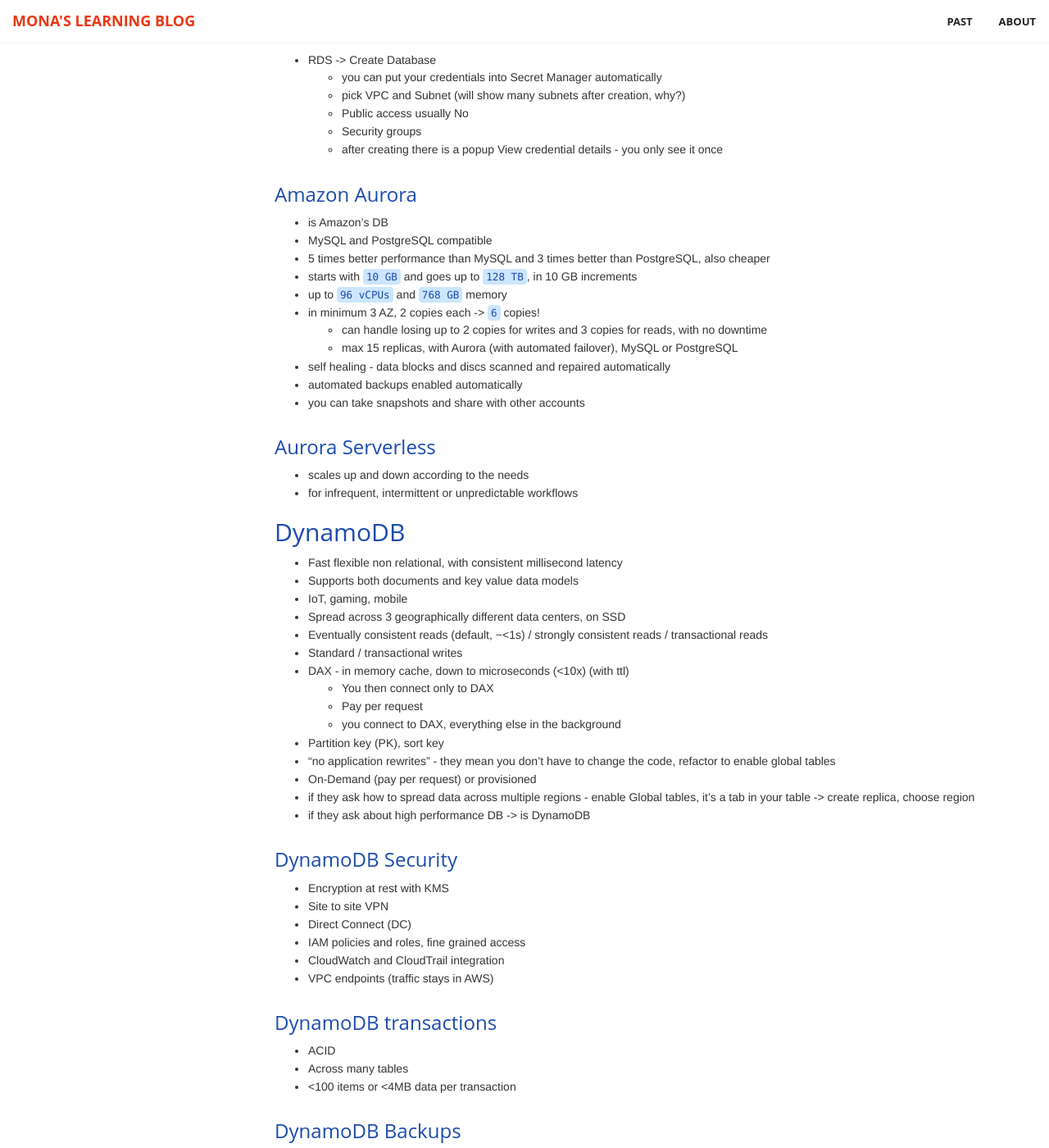
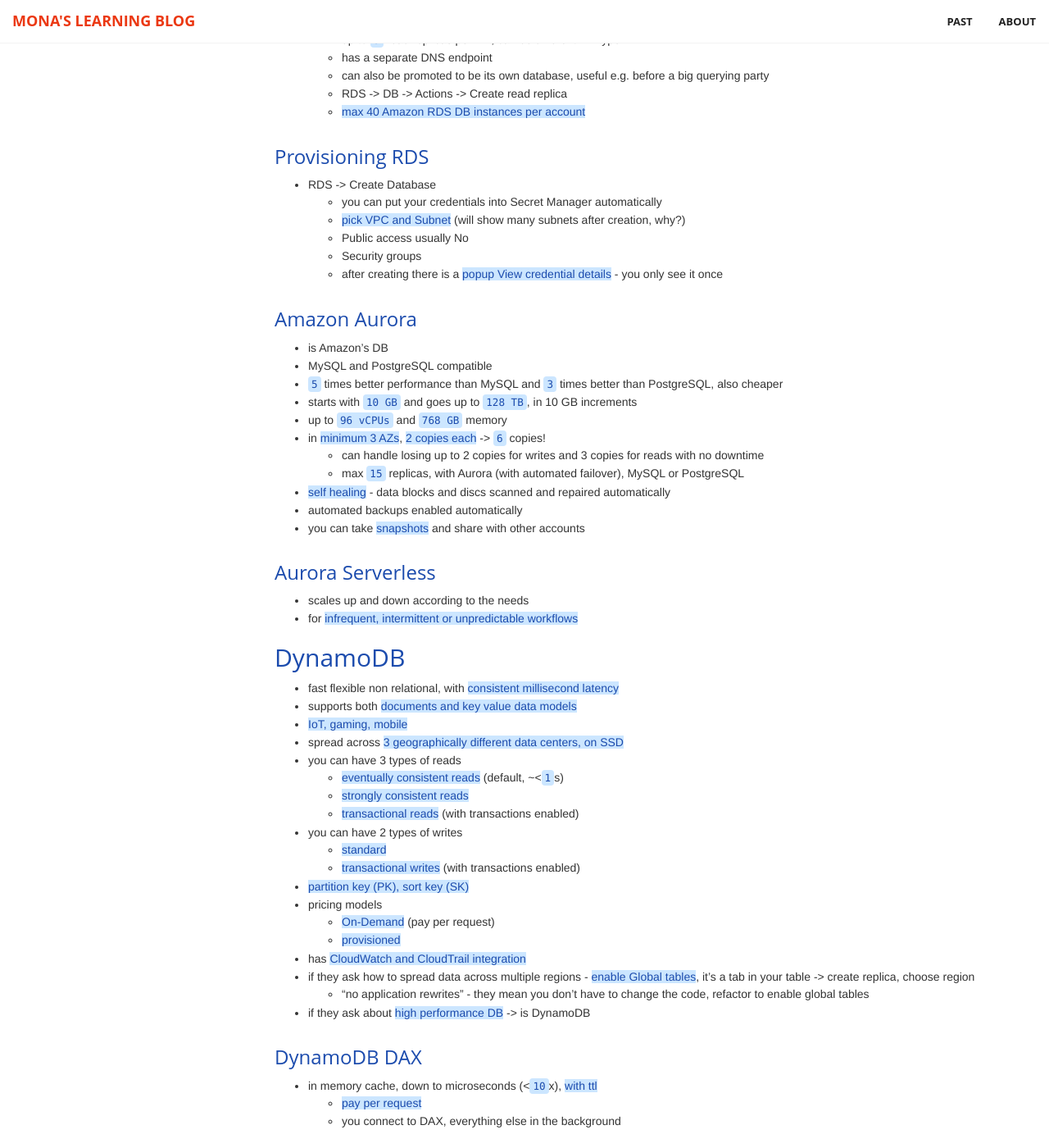
Before and after one commit to monikma/monikma.github.io, a Jekyll site: the page built from _posts/2024-03-05-aws-certified-solutions-architect-storage.md, in a window 1280 px wide and 1400 px high, scrolled down 8980 px. Shown: the whole window at 82% size. Built offline with Jekyll 4.4.1, drawn with Linux system fonts in a browser that asks for light colours; some of the changed text lies outside the part shown.

Commit message:
Update: storage

```diff
--- a/_posts/2024-03-05-aws-certified-solutions-architect-storage.md
+++ b/_posts/2024-03-05-aws-certified-solutions-architect-storage.md
@@ -211,46 +211,47 @@
   - best fit: Throughput Optimized HDD (st1)
 
 ## EBS Types
-- **Standard**
-  - previous generation volume, for infrequent access
-  - 1 GiB - 1 TiB
-  - IOPS 40-200
-  - Throughput 40-90 MiB/s
-- **General Purpose SSD (gp2)**
-  - balance of price & performance
-  - 3 IOPS / GiB, `<16k IOPS` per volume
-  - for < 1TB, <3k IOPS
-  - 99.9% durability
-  - good for boot volumes, or development and test applications that are not latency sensitive
 - **General Purpose SSD (gp3)**
   - max performance **4 times faster than gp2**
-  - predictable 3k IOPS performance and 125 MiB/s regardless of size
-  - 99.9% durability
-  - for apps requiring high performance at low cost, e.g. MySQL, Cassandra, virtual desktops, Hadoop analytics
-  - can get 16k IOPS and 1k MiB/s for extra fee
-  - you don't have to remember numbers, choose gp3 over gp2 always
-- **Provisioned IOPS SSD (io1 legacy)**
-  - most expensive, high performance
-  - `< 64k IOPS` per volume, 50 IOPS / GiB
-  - use if you need more than 16k OIPS
-  - for IO intensive applications, large databases, latency sensitive workloads
+  - predictable `3k` IOPS performance and `125` MiB/s regardless of size
+  - `99.9%` durability
+  - for apps requiring **high performance at low cost**, e.g. MySQL, Cassandra, virtual desktops, Hadoop analytics
+  - can get `16k` IOPS and `1k` MiB/s for extra fee
+  - unlikely to be chosen against gp3
+    - Standard
+      - previous generation volume, for infrequent access
+      - 1 GiB - 1 TiB
+      - IOPS 40-200
+      - Throughput 40-90 MiB/s
+    - General Purpose SSD (gp2)
+      - balance of price & performance
+      - 3 IOPS / GiB, <16k IOPS per volume
+      - for < 1TB, <3k IOPS
+      - 99.9% durability
+      - good for boot volumes, or development and test applications that are not latency sensitive
 - **Provisioned IOPS SSD (io2)**
   - same price as io1
-  - `< 64k IOPS` per volume, 500 IOPS / GiB
+  - `< 64k IOPS` per volume, `500` IOPS / GiB
   - `99.9999%` durability
-  - usage like io1 but high durability
+  - for IO intensive applications, large databases, latency sensitive workloads
+  - unlikely to be chosen against io2
+    - Provisioned IOPS SSD (io1 legacy)
+      - most expensive, high performance
+      - < 64k IOPS per volume, 50 IOPS / GiB
+      - use if you need more than 16k OIPS
+      - usage like io1 but without high durability
 - **Throughput optimized HDD (st1)**
   - low cost hard disk drive, a lot of data
-  - baseline throughput of 40 MB/s per TB, spiking up to 250 MB/s per TB
-  - max throughput 500 MB/s per volume
-  - 99.9% durability
+  - baseline throughput of `40` MB/s per TB, spiking up to `250` MB/s per TB
+  - max throughput `500` MB/s per volume
+  - `99.9%` durability
   - frequently accessed, throughput intensive workloads, e.g. big data, data warehouses, ETL, log processing
   - cannot be a boot volume
 - **Cold HDD (SC1)**
   - cheapest
-  - 12 MB/s per TB, spiking up to 80 MB/s per TB
+  - `12` MB/s per TB, spiking up to `80` MB/s per TB
   - max throughput 250 MB/s per volume
-  - 99.9% durability
+  - `99.9%` durability
   - for data requiring fewer scans per day, performance not a factor, e.g. file server
   - cannot be a boot volume
 - Summary:
@@ -260,50 +261,55 @@
 
 ## EBS Volumes & Snapshots
 - an EBS Volume is virtual hard disk = root device volume, where stuff is installed
-  - you need minimum 1 volume per EC2 instance
-- an EBS Snapshot is an incremental copy of the Volume, in a point in time, put on S3
+  - **you need minimum 1 volume per EC2 instance**
+- an **EBS Snapshot is an incremental copy of the Volume**, in a point in time, put on S3
   - first Snapshot is going to take longer
   - recommended to take a Snapshot on a stopped instance, to avoid missing data cached in memory
-  - taking a Snapshot of an encrypted Volume will be automatically encrypted
-  - you can share Snapshot within same region, otherwise you have to copy it to another region (that's how you copy EC2 between regions!)
+  - taking a Snapshot of an **encrypted Volume will be automatically encrypted**
+  - you can share Snapshot within same region, otherwise you have to copy it to another region (**that's how you copy EC2 between regions**)
     - EC2 -> Elastic Block Store -> Volumes -> Actions -> Create Snapshot
     - EC2 -> Elastic Block Store -> Snapshots -> Actions -> Copy Snapshot - pick another region (you can extra encrypt it)
     - go to the other region -> EC2 -> Elastic Block Store -> Snapshots -> Actions -> Create Image from Snapshot (not Volume)
     - EC2 -> Images -> AMIs -> Launch Instance from AMI
 
 ## EBS Encryption
-- you can encrypt your Volume with an industry standard AES-256 algorithm
-- uses KMS's (Key Management Service) CMKs (Customer Master Keys)
-- when EBS is encrypted, it is end-to-end:
+- you can **encrypt your Volume with an industry standard `AES-256` algorithm**
+  - uses KMS's (Key Management Service) CMKs (Customer Master Keys)
+- when EBS is encrypted, it is **end-to-end**:
   - => data inside the Volume is encrypted
   - => data in transit between instance and Volume is encrypted
   - => all snapshots are encrypted
   - => all Volumes created from those snapshots are encrypted
 - handled transparently
 - minimal impact on latency
-- you can enable it also while copying unencrypted snapshot, this is how you encrypt an unencrypted volume
+- you can enable it also while copying unencrypted snapshot, this is **how you encrypt an unencrypted volume**
 
 # EFS - Elastic File Service
-- Storing files centrally
-- Managed NAS filer based on NFS (Network File System), can be mounted on many EC2 instances at once, in multiple AZs
-  - connected via Mount Target, which is in the services' VPC&Subnet, but the NFS is outside
-- Highly available, scalable and expensive
+- storing files **centrally**
+- based on **Network File System (NFS)**, can be mounted on many EC2 instances at once, in **multiple AZs**
+  - connected via **Mount Target**, which is in the services' VPC & Subnet, but the the file system is outside
+- use cases: content management, web servers
+- highly available, scalable and expensive
   - pay per use
-  - thousands of concurrent connections (EC2 instances)
-  - 10 GB/s throughput
-  - up to Petabytes of storage
-  - you can pick: General Purpose (web server, CMS, etc) or Max I/O (big data, media processing)
-- Read after write consistency
-- Use cases: content management, web servers
-- Uses NFSv4 (Network File System v4) protocol, only Linux, no Windows
-- Encryption at rest using KMS
-- File system scales automatically
-- Storage Tiers, also has lifecycle management
-  - Standard
-  - Infrequently Accessed
-- By default Encrypted, by default tiny size
-- You can choose backups, performance settings (Enhances, Bursting, Provisioned, ..)
-- Lab: each web server had EBS storage containing identical data, replace 3 EBSs with one EFS -> cost reduction
+  - `thousands` of concurrent connections (EC2 instances)
+  - `10 GB/s` throughput
+  - up to `Petabytes` of storage
+  - you can pick
+    - **General Purpose** - web server, CMS, etc
+    - **Max I/O** - big data, media processing
+- **Read after write consistency**
+
+- uses **Network File System v4 (NFSv4)** protocol, **only Linux**, no Windows
+- **Encryption at Rest using KMS**
+- file system scales automatically
+- Storage Tiers, also has **lifecycle management** (move to another tier after `x` days)
+  - **Standard**
+  - **Infrequently Accessed**
+- by default **encrypted**, by **default tiny size**, by default **backup** is on
+- you can choose performance settings (Enhances, Bursting, Provisioned, ..), but it is out of scope
+
+### EFS Lab: replace EBSs with single EFS
+- each web server had EBS storage containing identical data, replace 3 EBSs with one EFS -> cost reduction
   - to see mounted drives -> `df -h`, there you can also see the sizes, or `lsblk`
   - you need to set same security group for the mount point as EC2 is in, and add an Inbound Rule for NFS (`0.0.0.0/0`)
   - to mount the EFS:
@@ -323,16 +329,16 @@
     - go to the Console and detach the Volume, and then delete Volume
 
 # FSx
-- FSx for Windows
-  - centralized storage
-  - built on Windows File Server, fully managed native Microsoft Windows file system
-  - Runs SMB (Windows Server Message Block) based file services
-  - Supports AD users, access control lists, groups, security policies, DFS (Distributed File System) namespaces and replication
-  - Offers encryption with KMS
-  - E.g. SharePoint, Workspaces, IIS Web Server are also native Microsoft applications
-- FSx for Lustre
-  - optimized for compute intensive workloads, HPC (High Performance Computing), AI, machine learning, financial modelling
-  - hundreds of GiB/s, millions of IOPS, sub-milliseconds latencies
+- FSx **for Windows**
+  - **centralized** storage
+  - built on **Windows File Server**, fully managed native Microsoft Windows file system
+  - Runs **Windows Server Message Block (SMB)** based file services
+  - supports AD users, access control lists, groups, security policies, Distributed File System (DFS) namespaces, and replication
+  - offers encryption with KMS
+  - e.g. **SharePoint, Workspaces, IIS Web Server are also native Microsoft applications**
+- FSx **for Lustre**
+  - optimized for **compute intensive workloads, HPC (High Performance Computing), AI, machine learning, financial modelling**
+  - `hundreds` of GiB/s, `millions` of IOPS, `sub-milliseconds` latencies
   - can store data directly on S3
 
 # Databases
@@ -341,79 +347,86 @@
 - data organized into tables
 - SQLServer, PostgreSQL, Oracle, MariaDB, MySQL, Aurora
 - RDS is an EC2 instance where you don't have access to OS, only the DB
-- Multi AZ support - primary can be in different AZ than secondary (stand-by), automated failover
+- **multi AZ support** - primary can be in **different AZ than secondary (stand-by), automated failover**
   - this is not used for lessening load on writer instance, only failover/disaster recovery!
     - everything happens in the background, stand-by database will be promoted to primary one, DNS address will point to the new one
   - multi AZ deployment clusters offer 2 stand-by instances
-  - Aurora is always multi AZ by default
-- Automated backups
-- used for OLTP processing (online transaction processing)
-  - as opposed to OLAP (online analytical processing), where RDS is not suitable (e.g. complex queries, analysis, Big Data), where RedShift is more appropriate
-- Read replica - for read queries (e.g BI), same be multi AZ or even cross region
-  - must have automated backups enabled to deploy one
-  - up to 5 read replicas per DB, can be different DB type
+  - **Aurora is always multi AZ by default**
+- **automated backups**
+- RDS is used for **online transaction processing (OLTP processing)**, as opposed to online analytical processing (OLAP processing), where RDS is not suitable (e.g. complex queries, analysis, Big Data) - there RedShift is more appropriate
+- **Read replica** - for read queries (e.g BI), **can be multi AZ or even cross region**
+  - **must have automated backups** enabled to deploy one
+  - up to `5` read replicas per DB, can be different DB type
   - has a separate DNS endpoint
   - can also be promoted to be its own database, useful e.g. before a big querying party
   - RDS -> DB -> Actions -> Create read replica
-  - max 40 Amazon RDS DB instances per account
+  - **max 40 Amazon RDS DB instances per account**
 
 ### Provisioning RDS
 - RDS -> Create Database
   - you can put your credentials into Secret Manager automatically
-  - pick VPC and Subnet (will show many subnets after creation, why?)
+  - **pick VPC and Subnet** (will show many subnets after creation, why?)
   - Public access usually No
   - Security groups
-  - after creating there is a popup View credential details - you only see it once
+  - after creating there is a **popup View credential details** - you only see it once
 
 ### Amazon Aurora
 - is Amazon's DB
 - MySQL and PostgreSQL compatible
-- 5 times better performance than MySQL and 3 times better than PostgreSQL, also cheaper
+- `5` times better performance than MySQL and `3` times better than PostgreSQL, also cheaper
 - starts with `10 GB` and goes up to `128 TB`, in 10 GB increments
 - up to `96 vCPUs` and `768 GB` memory
-- in minimum 3 AZ, 2 copies each -> `6` copies!
-  - can handle losing up to 2 copies for writes and 3 copies for reads, with no downtime
-  - max 15 replicas, with Aurora (with automated failover), MySQL or PostgreSQL
-- self healing - data blocks and discs scanned and repaired automatically
+- in **minimum 3 AZs**, **2 copies each** -> `6` copies!
+  - can handle losing up to 2 copies for writes and 3 copies for reads with no downtime
+  - max `15` replicas, with Aurora (with automated failover), MySQL or PostgreSQL
+- **self healing** - data blocks and discs scanned and repaired automatically
 - automated backups enabled automatically
-- you can take snapshots and share with other accounts
+- you can take **snapshots** and share with other accounts
 
 ### Aurora Serverless
 - scales up and down according to the needs
-- for infrequent, intermittent or unpredictable workflows
+- for **infrequent, intermittent or unpredictable workflows**
 
 ## DynamoDB
-- Fast flexible non relational, with consistent millisecond latency
-- Supports both documents and key value data models
-- IoT, gaming, mobile
-- Spread across 3 geographically different data centers, on SSD
-- Eventually consistent reads (default, ~<1s) / strongly consistent reads / transactional reads
-- Standard / transactional writes
-- DAX - in memory cache, down to microseconds (<10x) (with ttl)
-  - You then connect only to DAX
-  - Pay per request
+- fast flexible non relational, with **consistent millisecond latency**
+- supports both **documents and key value data models**
+- **IoT, gaming, mobile**
+- spread across **3 geographically different data centers, on SSD**
+- you can have 3 types of reads
+  - **eventually consistent reads** (default, ~<`1`s)
+  - **strongly consistent reads**
+  - **transactional reads** (with transactions enabled)
+- you can have 2 types of writes
+  - **standard**
+  - **transactional writes** (with transactions enabled)
+- **partition key (PK), sort key (SK)**
+- pricing models
+  - **On-Demand** (pay per request)
+  - **provisioned**
+- has **CloudWatch and CloudTrail integration**
+- if they ask how to spread data across multiple regions - **enable Global tables**, it’s a tab in your table -> create replica, choose region
+  - "no application rewrites" - they mean you don’t have to change the code, refactor to enable global tables
+- if they ask about **high performance DB** -> is DynamoDB
+
+### DynamoDB DAX
+- in memory cache, down to microseconds (<`10`x), **with ttl**
+  - **pay per request**
   - you connect to DAX, everything else in the background
-- Partition key (PK), sort key
-- "no application rewrites" - they mean you don’t have to change the code, refactor to enable global tables
-- On-Demand (pay per request) or provisioned
-- if they ask how to spread data across multiple regions - enable Global tables, it’s a tab in your table -> create replica, choose region
-- if they ask about high performance DB -> is DynamoDB
 
 ### DynamoDB Security
-- Encryption at rest with KMS
-- Site to site VPN
-- Direct Connect (DC)
-- IAM policies and roles, fine grained access
-- CloudWatch and CloudTrail integration
-- VPC endpoints (traffic stays in AWS)
+- **encryption at rest with KMS**
+- **Site-to-site VPN**
+- **Direct Connect (DC)**
+- **IAM policies and roles** for fine grained access
+- **VPC endpoints** (traffic stays in AWS)
 
-### DynamoDB transactions
-- ACID
-- Across many tables
-- <100 items or <4MB data per transaction
+### DynamoDB Transactions
+- they are ACID
+- across many tables
+- <`100` items or <`4` MB data per transaction
 
 ### DynamoDB Backups
-- On demand, no impact on performance / availability
+- on demand backups at any time, no impact on performance / availability
 - Same region as the source table
 - PITR - Point In Time Recovery
 - Restore to any point in last 35 days down to 5 minutes, incremental backups, needs to be explicitly enabled
```
